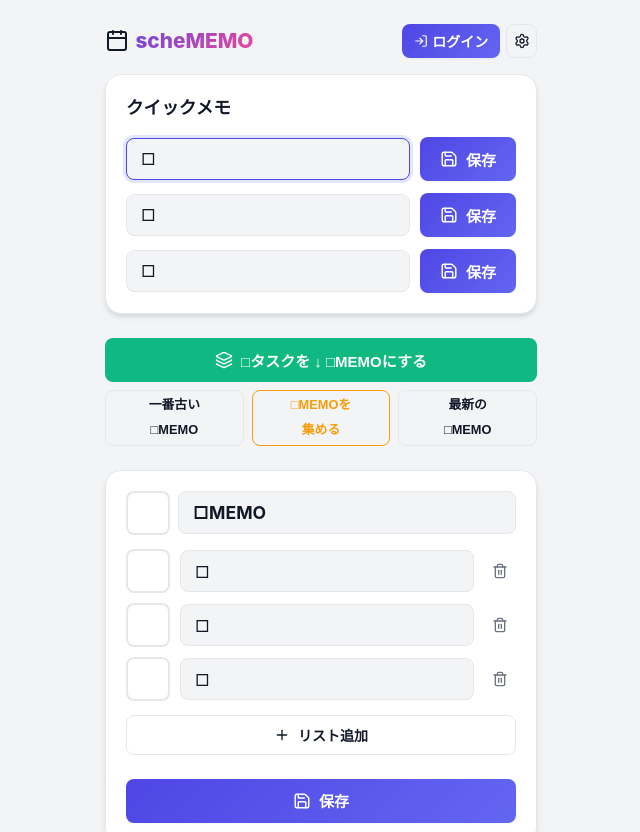
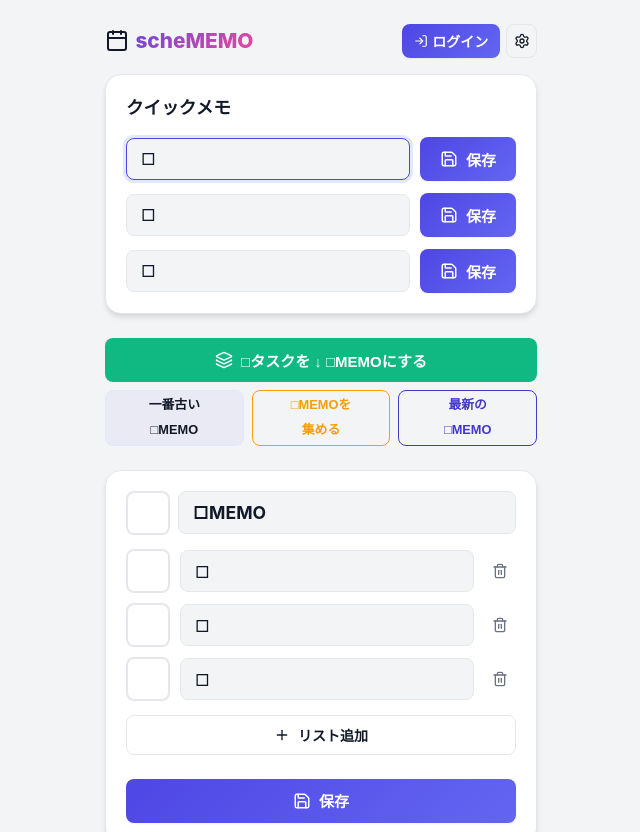
Before and after one commit to itokenlaw-rgb/scheMEMO, a React (Vite) app: page / in a window 1280 px wide. Shown: the top 832 px of the page, without its empty margins (319-959 px from the left). Built offline with nearby package versions, Linux system fonts and the light colour scheme.

Commit message:
singleEditer

```diff
--- a/src/App.tsx
+++ b/src/App.tsx
@@ -408,12 +408,14 @@ function App() {
             <Layers size={18} /> □タスクを ↓ □MEMOにする
           </button>
 
-          {/* 【２】3列等幅・2行縦並び表示の機能ボタン */}
+{/* 【２】3列等幅・2行縦並び表示の機能ボタン */}
           <div style={{ display: 'flex', gap: '0.5rem', width: '100%' }}>
             <button
               className="btn btn-outline btn-memo-action"
               onClick={handleSelectOldestMemo}
               disabled={isLoading}
+              /* 🎨 左：枠線をライトパープル、文字は視認性重視でメインテキスト色に */
+              style={{ color: 'var(--text-main)', borderColor: 'var(--primary-light)', backgroundColor: 'rgba(79, 70, 229, 0.05)' }}
             >
               <div>一番古い</div>
               <div>□MEMO</div>
@@ -423,6 +425,7 @@ function App() {
               className="btn btn-outline btn-memo-action"
               onClick={handleCollectAllMemos}
               disabled={isLoading}
+              /* 🎨 中央：鮮やかなオレンジ */
               style={{ color: 'var(--accent)', borderColor: 'var(--accent)' }}
             >
               <div>□MEMOを</div>
@@ -433,6 +436,8 @@ function App() {
               className="btn btn-outline btn-memo-action"
               onClick={handleSelectLatestMemo}
               disabled={isLoading}
+              /* 🎨 右：キリッとした濃いパープル */
+              style={{ color: 'var(--primary-hover)', borderColor: 'var(--primary-hover)' }}
             >
               <div>最新の</div>
               <div>□MEMO</div>
```
